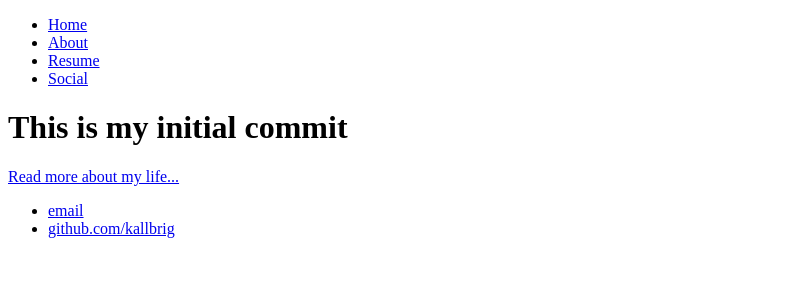
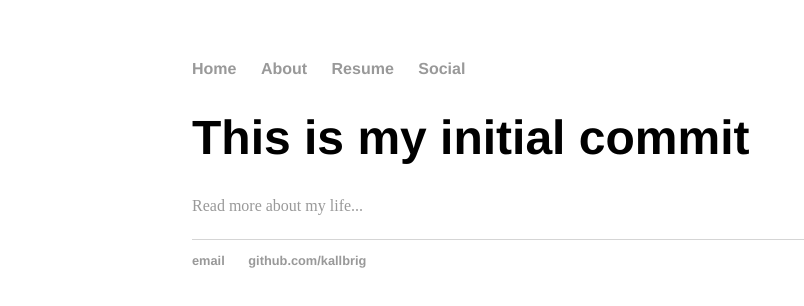
Before and after one commit to Kallbrig/Kallbrig.github.io, a plain HTML site: page index.html in a window 1280 px wide. Shown: the whole page, without its empty margins (0-804 px from the left). Drawn offline with Linux system fonts and the light colour scheme.

Commit message:
Update index.html
connecting main.css

```diff
--- a/index.html
+++ b/index.html
@@ -2,6 +2,8 @@
 <html>
 	<head>
 		<title>Kristopher Allbright</title>
+		<!-- link to main stylesheet -->
+		<link rel="stylesheet" type="text/css" href="/css/main.css"
 	</head>
 	<body>
 		<nav>
```
